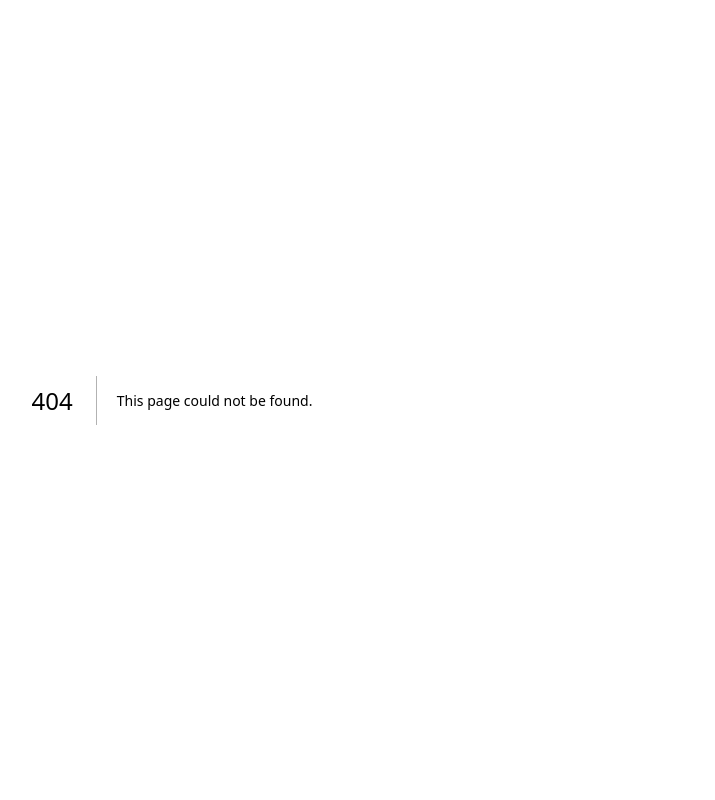
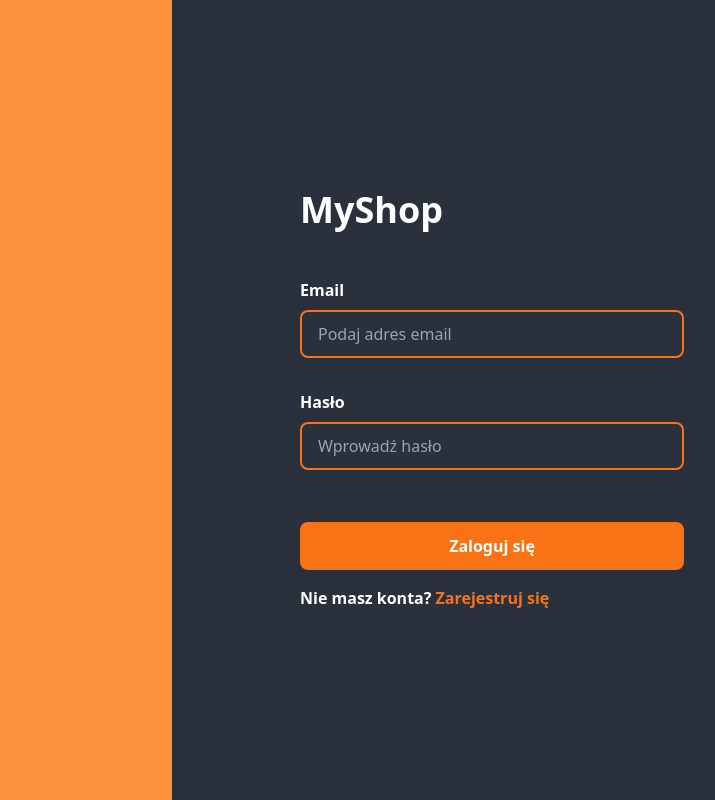
Before and after one commit to JAKUBSAJKO/MyShop, a Next.js app: page /auth/login in a window 1280 px wide. Before the commit this address had no page. Shown: the whole page, without its empty margins (468-1183 px from the left). Built offline with nearby package versions, Linux system fonts and the light colour scheme.

Commit message:
Create custom login page. Add react hook form and create login form component

```diff
--- a/package.json
+++ b/package.json
@@ -33,6 +33,7 @@
     "prisma": "^4.12.0",
     "react": "18.2.0",
     "react-dom": "18.2.0",
+    "react-hook-form": "^7.43.9",
     "react-icons": "^4.8.0",
     "react-query": "^3.39.3",
     "react-spinners": "^0.13.8",
--- a/routes/routes.ts
+++ b/routes/routes.ts
@@ -1,7 +1,7 @@
 export const routes = {
   home: "/",
   success: "/checkout/success",
-  login: "/api/auth/signin",
+  login: "/auth/login",
   signIn: "/auth/sign-in",
   summary: "/checkout/summary",
 };
--- /dev/null
+++ b/src/components/LoginForm.tsx
@@ -0,0 +1,79 @@
+import { useForm, SubmitHandler } from "react-hook-form";
+import { SignInResponse, signIn } from "next-auth/react";
+import { routes } from "../../routes/routes";
+import { useState } from "react";
+import { useRouter } from "next/router";
+
+interface Login {
+  email: string;
+  password: string;
+}
+
+export default function LoginForm() {
+  const [error, setError] = useState("");
+
+  const router = useRouter();
+
+  const {
+    register,
+    handleSubmit,
+    formState: { errors },
+    reset,
+  } = useForm<Login>();
+
+  const onSubmit: SubmitHandler<Login> = (data) => {
+    signIn("credentials", {
+      username: data.email,
+      password: data.password,
+      redirect: false,
+    }).then((value: SignInResponse | undefined) => {
+      if (value !== undefined) {
+        const { ok } = value;
+        if (ok) {
+          router.push(routes.home);
+          setError("");
+        } else {
+          setError("Dane logowania błędne");
+        }
+      }
+    });
+    reset();
+  };
+
+  return (
+    <form
+      onSubmit={handleSubmit(onSubmit)}
+      className="w-sm font-raleway flex flex-col justify-start gap-8"
+    >
+      <div className="flex flex-col gap-2">
+        <label htmlFor="email" className="font-semibold">
+          Email
+        </label>
+        <input
+          id="email"
+          placeholder="Podaj adres email"
+          {...register("email", { required: true })}
+          className="form-input"
+        />
+        {errors.email && <p className="form-error">Email jest wymagany</p>}
+      </div>
+      <div className="flex flex-col gap-2">
+        <label htmlFor="password" className="font-semibold">
+          Hasło
+        </label>
+        <input
+          type="password"
+          id="password"
+          placeholder="Wprowadź hasło"
+          {...register("password", { required: true })}
+          className="form-input"
+        />
+        {errors.password && <p className="form-error">Hasło jest wymagane</p>}
+      </div>
+      <button className="bg-orange-500 font-bold py-3 rounded-lg mt-5 hover:bg-orange-600 hover:scale-105">
+        Zaloguj się
+      </button>
+      {error ? <p className="form-error">{error}</p> : null}
+    </form>
+  );
+}
--- a/src/pages/api/auth/[...nextauth].js
+++ b/src/pages/api/auth/[...nextauth].js
@@ -32,7 +32,8 @@ export const authOptions = {
     }),
   ],
   pages: {
-    newUser: "/auth/new-user",
+    signIn: "/auth/login",
+    // newUser: "/auth/new-user",
   },
 };
 
--- /dev/null
+++ b/src/pages/auth/login.tsx
@@ -0,0 +1,25 @@
+import Link from "next/link";
+
+import { routes } from "../../../routes/routes";
+
+import LoginForm from "@/components/LoginForm";
+
+export default function SignIn() {
+  return (
+    <div className="w-full min-h-screen flex">
+      <div className="flex-1 bg-orange-400"></div>
+      <div className="flex-1 bg-nav-grey-200 text-white flex flex-col justify-center items-center">
+        <div className="w-96">
+          <h1 className="font-bold text-4xl mb-12">MyShop</h1>
+          <LoginForm />
+          <p className="mt-4 font-semibold">
+            Nie masz konta?{" "}
+            <Link href={routes.signIn} className="text-orange-500">
+              Zarejestruj się
+            </Link>
+          </p>
+        </div>
+      </div>
+    </div>
+  );
+}
--- a/src/pages/auth/sign-in.tsx
+++ /dev/null
@@ -1,12 +0,0 @@
-export default function SignIn() {
-  return (
-    <div>
-      <form>
-        <label>Imię:</label>
-        <input type="text" />
-        <label>Nazwisko:</label>
-        <input type="text" />
-      </form>
-    </div>
-  );
-}
--- a/src/styles/globals.css
+++ b/src/styles/globals.css
@@ -45,3 +45,11 @@ p {
 .button-border {
   @apply border-2 border-orange-500 px-4 py-1 rounded-lg font-raleway font-semibold text-base hover:bg-orange-500 hover:text-white;
 }
+
+.form-input {
+  @apply w-full h-12 border-2 border-orange-500 rounded-lg bg-transparent pl-4;
+}
+
+.form-error {
+  @apply text-sm font-bold text-red-600;
+}
--- a/tailwind.config.js
+++ b/tailwind.config.js
@@ -15,6 +15,7 @@ module.exports = {
         "happy-memories-l": "#ff5858",
         "happy-memories-r": "#f09819",
         "nav-grey": "#A6ADAF",
+        "nav-grey-200": "#2A303C",
       },
       spacing: {
         "card-420": "26.25rem",
```
Also changed, not shown: 1 other file (tests, documents, lock files or other folders).
